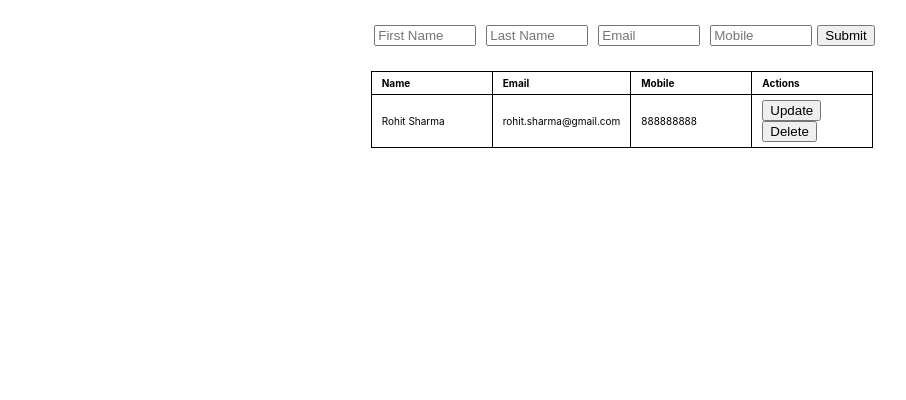
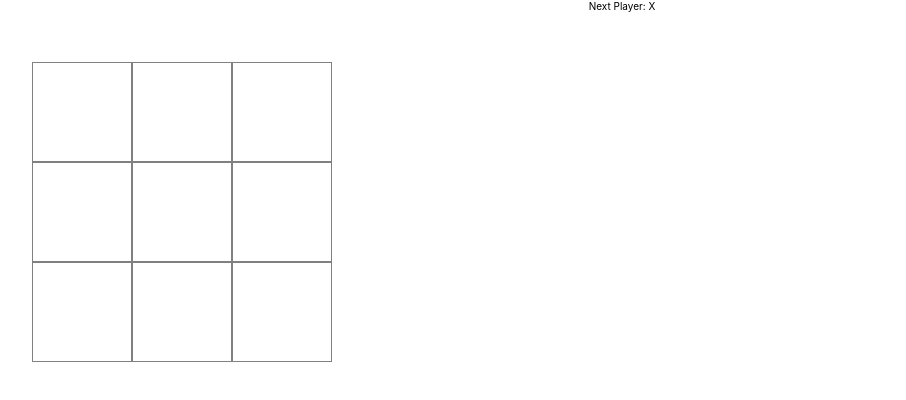
Before and after one commit to velocityvimannagar/react9thmarchbatch, a React (Create React App) app: page / in a window 1280 px wide. Shown: the top 400 px of the page, without its empty margins (18-924 px from the left). Built offline with nearby package versions, Linux system fonts and the light colour scheme.

Commit message:
Added tictac toe application

```diff
--- a/src/App.js
+++ b/src/App.js
@@ -12,6 +12,7 @@ import { UserProfile } from './UserProfile/UserProfile';
 import { ContextExample } from './context/ContextExample';
 import { Counter } from './counter/counter';
 import { UserCrudWrapper } from './UserCrud/UserCrudWrapper';
+import { TicTacToe } from './tictactoe/TicTacToe';
 
 function App() {
   const [name, setName] = useState("Rohit");
@@ -46,7 +47,8 @@ function App() {
         <hr></hr> */}
         {/* <UseEffectExample name={name}></UseEffectExample>
         <button onClick={()=>setName(name+Math.random()*10)}>Change Name Prop</button> */}
-        <UserCrudWrapper></UserCrudWrapper>
+        {/* <UserCrudWrapper></UserCrudWrapper> */}
+        <TicTacToe></TicTacToe>
     </div>
   );
 }
--- a/src/UserCrud/UserCrudWrapper.js
+++ b/src/UserCrud/UserCrudWrapper.js
@@ -12,18 +12,33 @@ export function UserCrudWrapper() {
             mobile: "888888888"
         }
     ])
+    const [userToBeUpdated, setUserToBeUpdated] = useState(null);
+
     const onDelete = (id) =>{
         const users = usersList.filter(user=> user.id !== id);
         setUserList([...users])
     }
     return <div className="user-crud-wrapper">
-        <UserForm onUserFormSubmit={(values)=>{
-            console.log('User Created',values )
-            values.id = usersList.length+1;
-            usersList.push(values)
+        <UserForm userToBeUpdated={userToBeUpdated} onUserFormSubmit={(user, id)=>{
+            console.log('User Created',user )
+            if(id){
+                const fUser = usersList.find(userItem=> userItem.id ==id );
+                fUser.firstName = user.firstName;
+                fUser.lastName = user.lastName;
+                fUser.email = user.email;
+                fUser.mobile = user.mobile;
+                setUserToBeUpdated(null)
+            }else{
+                user.id = usersList.length+1;
+                usersList.push(user)
+            }
+
             setUserList([...usersList])
         }}></UserForm>
-        <UserList usersList={usersList} onUserDelete={(id)=>{
+        <UserList usersList={usersList} onUserUpdate={(user)=>{
+            console.log('Updting user', user)
+            setUserToBeUpdated({...user})
+        }} onUserDelete={(id)=>{
             const bool = window.confirm("Do you want to delete?");
             if(bool){
                 onDelete(id)
--- a/src/UserCrud/UserForm.js
+++ b/src/UserCrud/UserForm.js
@@ -1,17 +1,18 @@
 import { Field, Form, Formik } from "formik"
 
-export function UserForm({ user, onUserFormSubmit }) {
+export function UserForm({ userToBeUpdated, onUserFormSubmit }) {
     return <div className="user-creation-form">
         <Formik
+            enableReinitialize={true}
             initialValues={{
-                firstName: '',
-                lastName: '',
-                email: '',
-                mobile: ''
+                firstName: userToBeUpdated?.firstName || '',
+                lastName:  userToBeUpdated?.lastName || '',
+                email: userToBeUpdated?.email || '',
+                mobile: userToBeUpdated?.mobile || ''
             }}
             onSubmit={(values, { resetForm }) => {
                 console.log("Submitted values", values)
-                onUserFormSubmit(values)
+                onUserFormSubmit(values, userToBeUpdated?.id)
                 resetForm()
             }}
         >
--- a/src/UserCrud/UserList.js
+++ b/src/UserCrud/UserList.js
@@ -1,4 +1,4 @@
-export function UserList({usersList, onUserDelete}){
+export function UserList({usersList, onUserDelete, onUserUpdate}){
     return <table>
     <thead>
         <th>Name</th>
@@ -13,7 +13,9 @@ export function UserList({usersList, onUserDelete}){
                 <td>{user.email}</td>
                 <td>{user.mobile}</td>
                 <td>
-                    <button>Update</button>
+                    <button onClick={()=>{
+                        onUserUpdate(user)
+                    }}>Update</button>
                     <button onClick={()=>{
                         onUserDelete(user.id)
                     }}>Delete</button>
--- /dev/null
+++ b/src/tictactoe/TicTac.css
@@ -0,0 +1,12 @@
+.game-board{
+    margin: 50px;
+    display: grid;
+    grid-template-columns:  repeat(3, 100px);
+    grid-template-rows:  repeat(3, 100px);
+}
+.square{
+    border: 1px solid grey;
+    display: flex;
+    justify-content: center;
+    align-items: center;
+}
--- /dev/null
+++ b/src/tictactoe/TicTacToe.js
@@ -0,0 +1,58 @@
+import { useEffect, useState } from "react"
+import "./TicTac.css"
+
+export function TicTacToe() {
+    const [board, setBoard] = useState(Array(9).fill(null)) //
+    // [null, null ,null,null, null ,null,null, null ,null]
+    const [isXNext, setIsXNext] = useState(true);
+    const [winner, setWinner] = useState(null);
+    const handleClick = (index) => {
+        if (board[index]) {
+            return;
+        }
+        board[index] = isXNext ? 'X' : 'O';
+        setIsXNext(!isXNext)
+        setBoard([...board])
+    }
+    useEffect(()=>{
+        console.log('Calculating Winner')
+        const winner = calculateWinner(board);
+        setWinner(winner);
+        console.log("Winner is", winner)
+    }, [board])
+    return <div>
+          {winner? <div>
+            Winner is: {winner}
+          </div>:
+          <div>
+            Next Player: {isXNext? 'X': 'O'}
+            </div>}
+        <div className="game-board">
+            {board.map((value, index) => {
+                return <div className="square" onClick={() => {
+                    handleClick(index)
+                }}> {value}</div>
+            })}
+        </div>
+    </div>
+}
+
+const calculateWinner = (board) => {
+    const lines = [
+        [0, 1, 2],
+        [3, 4, 5],
+        [6, 7, 8],
+        [0, 3, 6],
+        [1, 4, 7],
+        [2, 5, 8],
+        [0, 4, 8],
+        [2, 4, 6],
+    ];
+    for (let i = 0; i < lines.length; i++) { // Loop on outer array = i=0
+        const [a, b, c] = lines[i]; // a=0 , b=1, c=2
+        if (board[a] && board[a] === board[b] && board[a] === board[c]) {
+          return board[a];
+        }
+    }
+    return null;
+}
```
